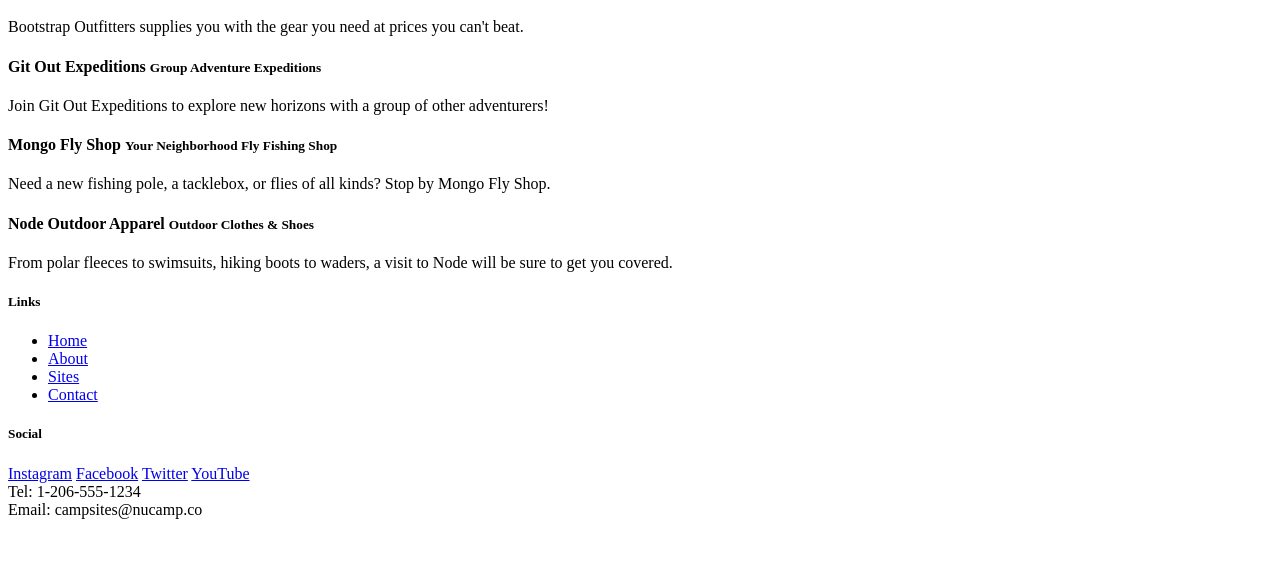
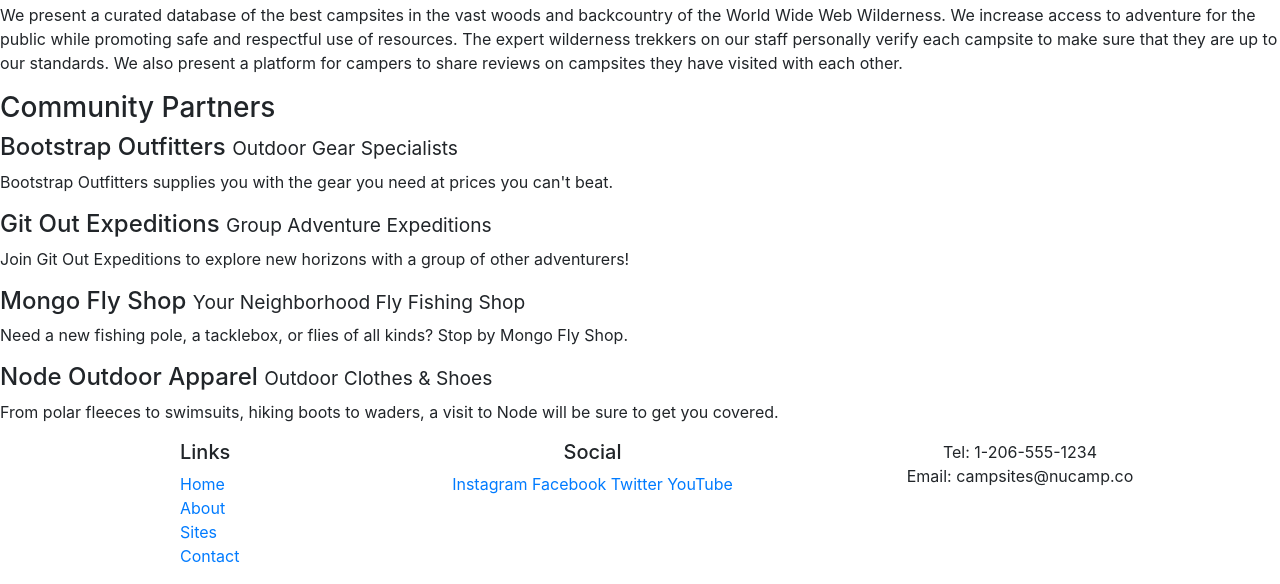
Before and after one commit to johnnyBettencourt/nucampsite, a website: page aboutus.html in a window 1280 px wide. Shown: the part 372-956 px from the top of the page. Before the commit the page ends 899 px from the top, so only its background shows below. Drawn offline with nearby package versions, Linux system fonts and the light colour scheme.

Commit message:
added links and script tags to for bootstrap

```diff
--- a/aboutus.html
+++ b/aboutus.html
@@ -5,6 +5,12 @@
     <!-- Required meta tags always come first -->
     <meta charset="utf-8" />
     <meta name="viewport" content="width=device-width, initial-scale=1" />
+
+        <!-- Bootstrap CSS -->
+        <link rel="stylesheet" href="node_modules/bootstrap/dist/css/bootstrap.min.css" />
+
+        <!-- Additional CSS must be placed after Bootstrap CSS -->
+        <link rel="stylesheet" href="https://fonts.googleapis.com/css?family=Lobster|Open+Sans" />
 
     <title>NuCamp: A Better Way To Camp</title>
 </head>
@@ -79,6 +85,10 @@
         </div>
     </footer>
 
+    <!-- jQuery must come first, then Popper.js, then the Bootstrap JavaScript plugins.-->
+    <script src="node_modules/jquery/dist/jquery.slim.min.js"></script>
+    <script src="node_modules/popper.js/dist/umd/popper.min.js"></script>
+    <script src="node_modules/bootstrap/dist/js/bootstrap.min.js"></script>
 </body>
 
 </html>
```
